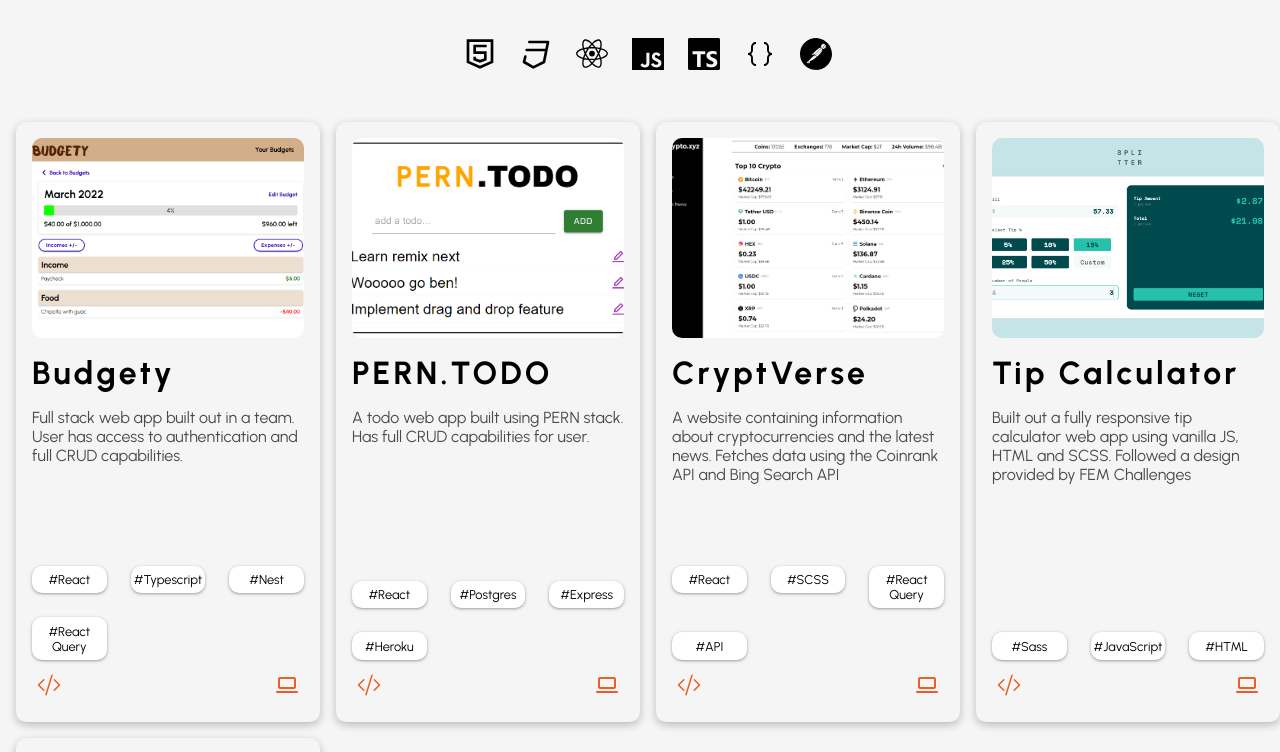
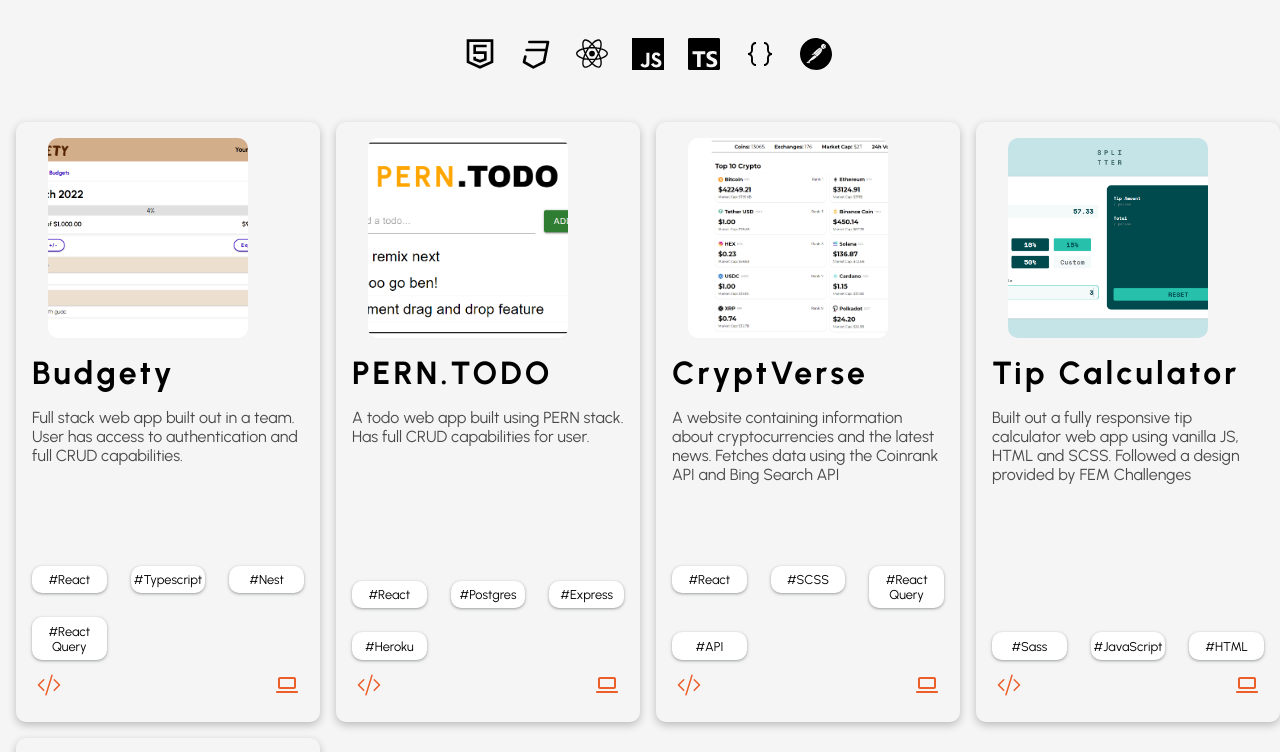
Before and after one commit to bycho91/portfolio-v3, a Next.js app: page / in a window 1280 px wide. Shown: the part 900-1652 px from the top of the page. Built offline with nearby package versions, Linux system fonts and the light colour scheme.

Commit message:
fixed the images

```diff
--- a/components/Main.js
+++ b/components/Main.js
@@ -17,8 +17,8 @@ const Main = () => {
           <div className={styles.imageBox}>
             <Image
               className={styles.headshotImage}
-              width='200px'
-              height='200px'
+              width={200}
+              height={200}
               src='/images/headshot.jpg'
               alt='headshot'
             />
--- a/components/Project.js
+++ b/components/Project.js
@@ -30,8 +30,10 @@ const Project = ({
             exit={{ x: 20, opacity: 0 }}
           >
             <Image
-              layout='fill'
-              objectFit='cover'
+              fill
+              width={200}
+              height={200}
+              style={{ objectFit: 'cover' }}
               src={image}
               alt={title}
               className={styles.projectImage}
```
